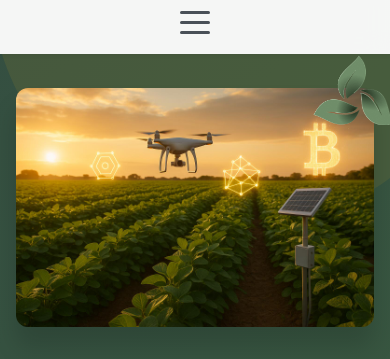
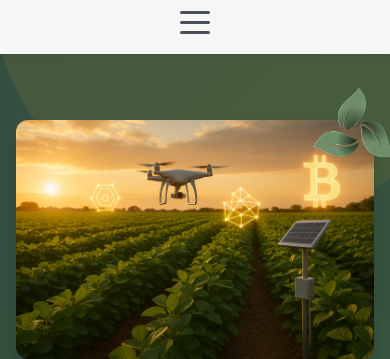
Before and after one commit to deagro-crypto/investors, a plain HTML site: page index.html in a window 390 px wide. Shown: the part 72-431 px from the top of the page. Drawn offline with Linux system fonts and the light colour scheme.

Commit message:
Update style.css

```diff
--- a/css/style.css
+++ b/css/style.css
@@ -202,14 +202,6 @@ section {
   background: linear-gradient(135deg, var(--primary-dark) 0%, var(--primary-color) 100%);
   color: var(--white);
   overflow: hidden;
-}
-
-/* Ajuste específico para mobile */
-@media (max-width: 768px) {
-  .hero {
-    padding-top: 12rem; /* Aumenta o espaço do topo */
-    padding-bottom: var(--spacing-xxl);
-  }
 }
 
 .hero-content {
@@ -1224,7 +1216,7 @@ textarea {
   }
 
   .hero {
-    padding: 6rem 0 3rem;
+    padding: 12rem 0 3rem;
   }
 
   .hero h1 {
@@ -1397,7 +1389,4 @@ textarea {
     display: flex;
   }
 
-  .hero {
-    padding-top: 10rem; /* Espaço extra para o header fixo */
-  }
 }
```
